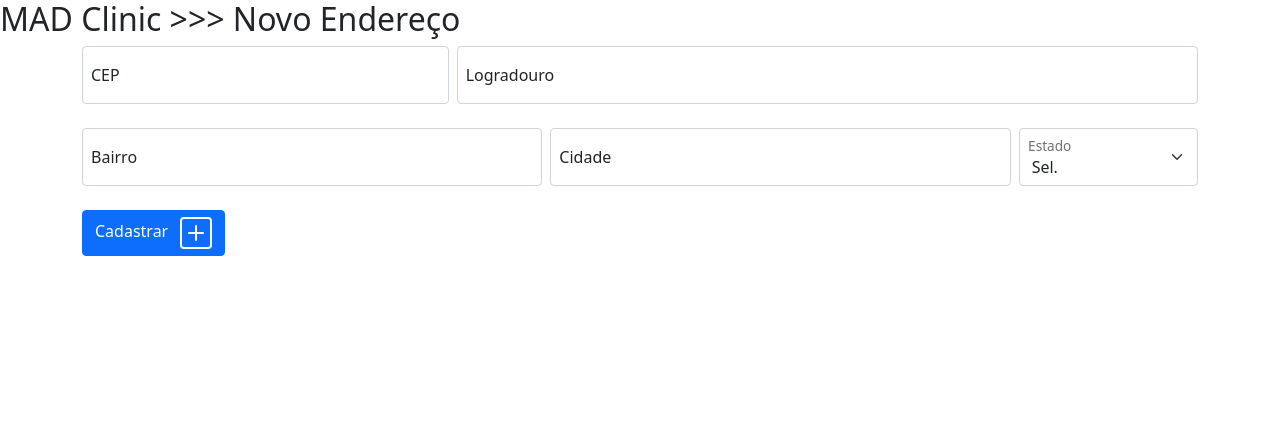
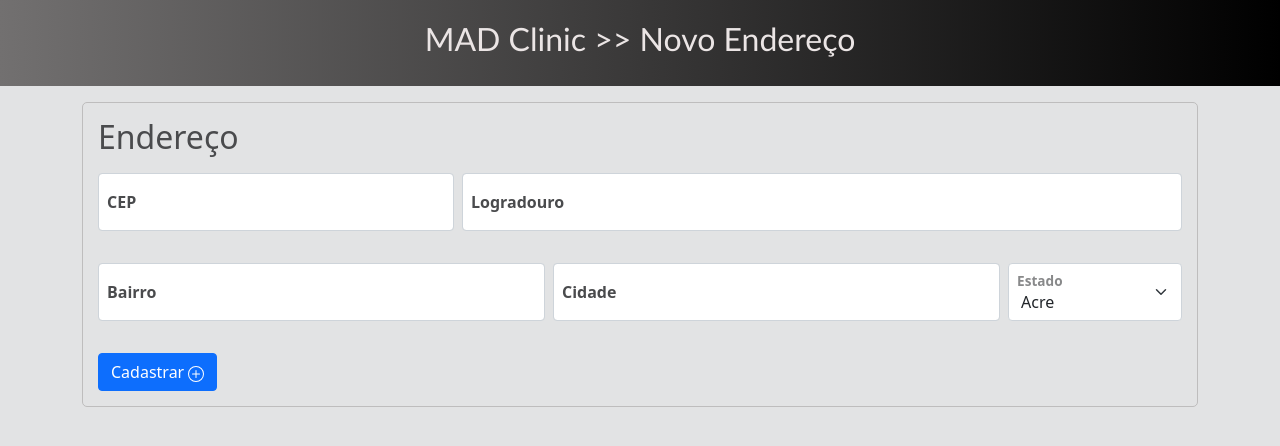
Before and after one commit to JoaoVictorfss/madClinic, a PHP site: page /Paginas/NovoEndereco/index.html in a window 1280 px wide. Shown: the top 446 px of the page. Run offline with PHP 8.4, Linux system fonts and the light colour scheme.

Commit message:
Adiciona estilo na pagina

```diff
--- a/Paginas/NovoEndereco/index.html
+++ b/Paginas/NovoEndereco/index.html
@@ -7,47 +7,49 @@
   <!--Bootstrap-->
   <link href="https://cdn.jsdelivr.net/npm/bootstrap@5.0.0-alpha3/dist/css/bootstrap.min.css" rel="stylesheet"
     integrity="sha384-CuOF+2SnTUfTwSZjCXf01h7uYhfOBuxIhGKPbfEJ3+FqH/s6cIFN9bGr1HmAg4fQ" crossorigin="anonymous">
+
+  <link rel="stylesheet" href="style.css">
+
   <script src="./endereco.js"></script>
   <title>MAD Clinic - Cadastrar Endereço</title>
 </head>
 
 <body>
   <header>
-    <h2>MAD Clinic >>> Novo Endereço</h2>
+    <h2>MAD Clinic >> Novo Endereço</h2>
   </header>
-  <div class="container">
+  <div class="container mt-3">
     <main>
+      <h2>Endereço</h2>
       <form name="formEndereco" class="row g-2">
-        <div class="col-md-4 form-floating mb-3">
+        <div class="col-md-4 form-floating ">
           <input type="text" class="form-control" id="inputCEP" name="inputCEP" placeholder="seu cep">
           <span></span>
           <label for="inputCEP">CEP</label>
         </div>
 
-        <div class="col-md-8 form-floating mb-3">
+        <div class="col-md-8 form-floating ">
           <input type="text" class="form-control" id="inputLogradouro" name="inputLogradouro"
             placeholder="Avenida João Naves de Avila">
           <span></span>
           <label for="inputLogradouro">Logradouro</label>
         </div>
 
-          <div class="col-md-5 form-floating mb-3">
-          <input type="text" class="form-control" id="inputBairro" name="inputBairro"
-            placeholder="Seu bairro">
+        <div class="col-md-5 form-floating ">
+          <input type="text" class="form-control" id="inputBairro" name="inputBairro" placeholder="Seu bairro">
           <span></span>
           <label for="inputBairro">Bairro</label>
         </div>
 
-        <div class="col-md-5 form-floating mb-3">
+        <div class="col-md-5 form-floating ">
           <input type="text" class="form-control" id="inputCidade" name="inputCidade" placeholder="Sua cidade">
           <span></span>
           <label for="inputCidade">Cidade</label>
         </div>
 
-        <div class="col-md-2 form-floating mb-3">
+        <div class="col-md-2 form-floating ">
           <select id="inputEstado" class="form-select" required>
-            <option selected>Sel.</option>
-            <option value="AC">Acre</option>
+            <option selected value="AC">Acre</option>
             <option value="AL">Alagoas</option>
             <option value="AP">Amapá</option>
             <option value="AM">Amazonas</option>
@@ -80,13 +82,13 @@
 
         <div class="col-md-12">
           <button type="submit" class="btn btn-primary">Cadastrar
-            <svg width="2em" height="2em" viewBox="0 0 16 16" class="bi bi-plus-square ml-2" fill="currentColor"
+            <svg width="1em" height="1em" viewBox="0 0 16 16" class="bi bi-plus-circle" fill="currentColor"
               xmlns="http://www.w3.org/2000/svg">
-              <path fill-rule="evenodd"
-                d="M14 1H2a1 1 0 0 0-1 1v12a1 1 0 0 0 1 1h12a1 1 0 0 0 1-1V2a1 1 0 0 0-1-1zM2 0a2 2 0 0 0-2 2v12a2 2 0 0 0 2 2h12a2 2 0 0 0 2-2V2a2 2 0 0 0-2-2H2z" />
+              <path fill-rule="evenodd" d="M8 15A7 7 0 1 0 8 1a7 7 0 0 0 0 14zm0 1A8 8 0 1 0 8 0a8 8 0 0 0 0 16z" />
               <path fill-rule="evenodd"
                 d="M8 4a.5.5 0 0 1 .5.5v3h3a.5.5 0 0 1 0 1h-3v3a.5.5 0 0 1-1 0v-3h-3a.5.5 0 0 1 0-1h3v-3A.5.5 0 0 1 8 4z" />
-            </svg></button>
+            </svg>
+          </button>
         </div>
       </form>
     </main>
--- /dev/null
+++ b/Paginas/NovoEndereco/style.css
@@ -0,0 +1,31 @@
+body {
+  background-color: #e2e3e4;
+  font-weight: bold;
+}
+
+header {
+  text-align: center;
+  padding: 20px;
+  font-size: 30px;
+  background-image: linear-gradient(to right, #727070, #000000);
+  color: #ebe5e5;
+  font-family: 'Gill Sans', 'Gill Sans MT', Calibri, 'Trebuchet MS', sans-serif;
+}
+
+form input~span {
+  margin-left: 8px;
+  margin-top: 3px;
+  color: #f14f4f;
+  font-size: 14px;
+}
+
+main {
+  padding: 15px;
+  border: 0.5px solid rgb(190, 189, 189);
+  border-radius: 5px;
+    color: #4a4b4d;
+}
+
+main h2{
+  margin-bottom: 16px;
+}
--- a/Paginas/login/style.css
+++ b/Paginas/login/style.css
@@ -20,7 +20,7 @@
     font-family: Georgia, "Times New Roman", Times, serif;
     background-color: #ffff;
     border-radius: 12px;
-    border: 0.5px solid rgb(190, 189, 189);
+    border: 0.5px solid #bebdbd;
   }
 
   h3.nome {
```
